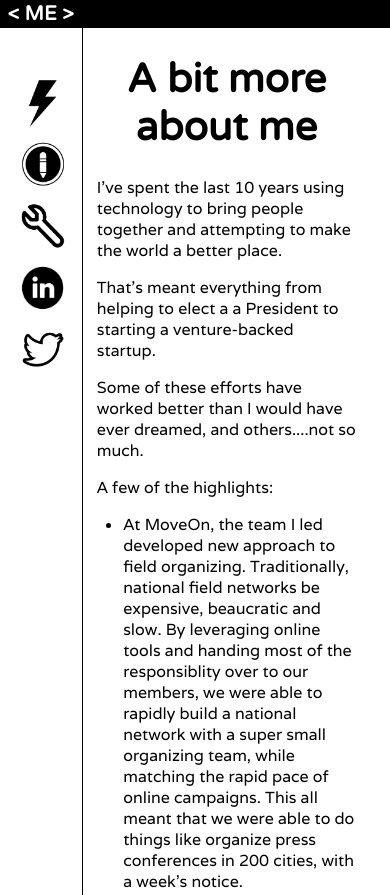
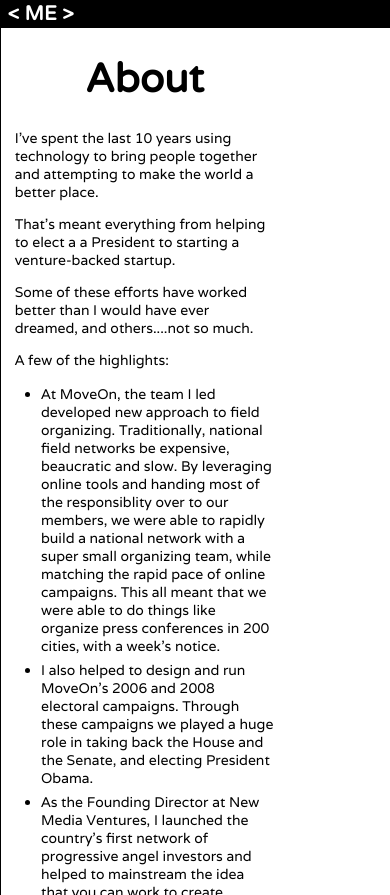
Before and after one commit to mattewing/simple-personal-page, a plain HTML site: page about.html in a window 390 px wide. Shown: the top 895 px of the page. Drawn offline with nearby package versions, Linux system fonts and the light colour scheme.

Commit message:
menu jquery

```diff
--- a/about.html
+++ b/about.html
@@ -61,17 +61,15 @@
 	<img src="assets/twitter.png" alt="twitter">
 	<span class="nav_text">Twitter</span>
 	</a>
+	</div>
 
-
-
-</div>
 </nav>
 </div>
 
 
 <!-- Main content -->
 <div class="container">
-	<h1>A bit more about me</h1>
+	<h1>About</h1>
 
 	<p>I've spent the last 10 years using technology to bring people together and attempting to make the world a better place.</p>
 
@@ -96,6 +94,7 @@
 
 <script>
 //Nav toggle, triggered by menu click
+
 $('header').click(function() {
 	$('.nav_wrapper').toggle();
 })
--- a/sub_page.css
+++ b/sub_page.css
@@ -84,20 +84,15 @@ li{
 /* Mobile*/
 @media all and (max-width: 600px) {
 
-	/*header
-	header{
-		display:inline-block;
-	}
-*/
 	.nav_text{
 		display: none;
 	}
 
 	.nav_wrapper{
-		display: inline-block;
+		display: none;
 		width:15%;
 		height: 100%;
-		min-height: 100%
+		min-height: 100%;
 	}
 
 	nav .icon img{
@@ -117,26 +112,28 @@ li{
 		display: inline-block;
 		top: 0;
     	bottom: 0;
+    	width: 70%;
 
 	}
 	.container p{
-		font-size: 16px;
+		font-size: 14px;
 
 	}
 	h1{
 		font-size: 20px;
 	}
 
+
+
 	li{
 	margin-left:0%;
 	margin-bottom: 2.5%;
-	font-size: 16px;
+	font-size: 14px;
 	}
 }
 
 }
 /* End of Mobile*/
-
 
 .container a{
 	text-decoration: none;
@@ -160,5 +157,6 @@ h1{
 }
 
 body{
-	margin: 0%
+	margin: 0%;
+	display: inline-block !important;
 }
```
